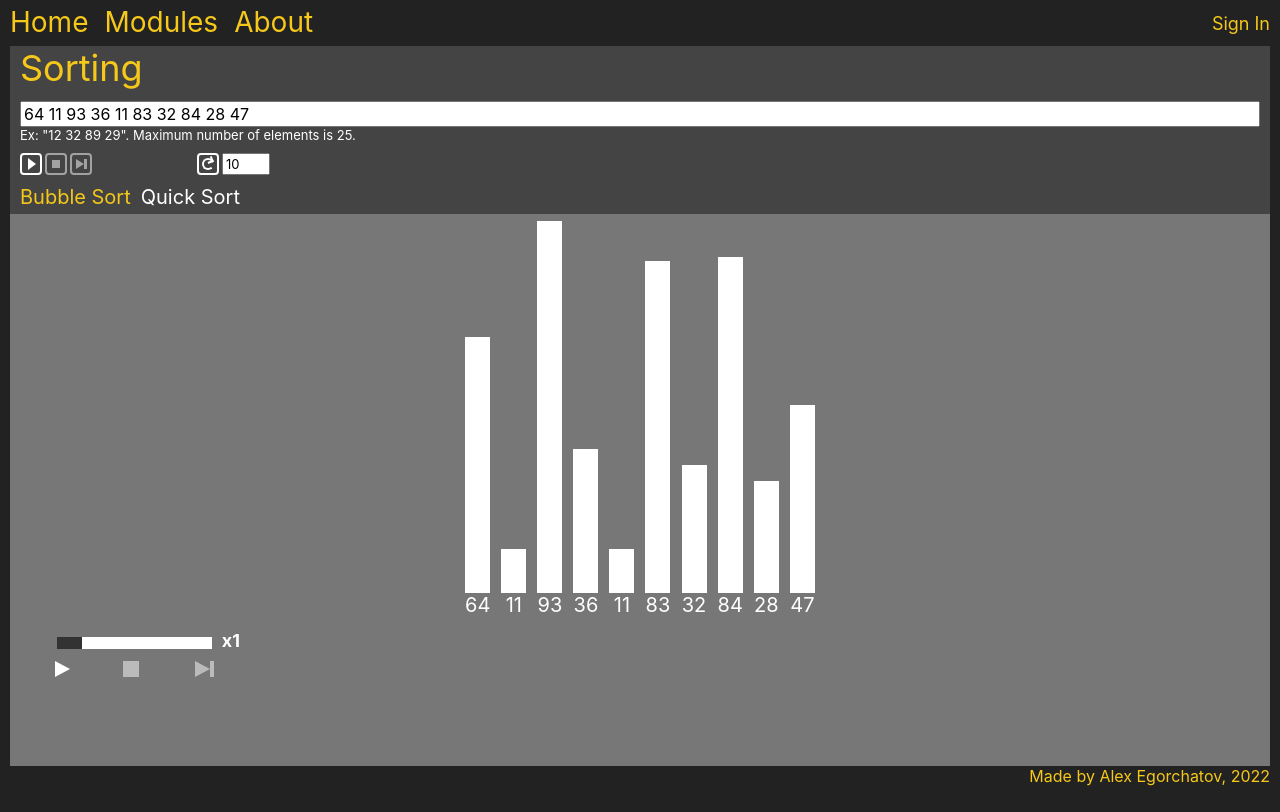
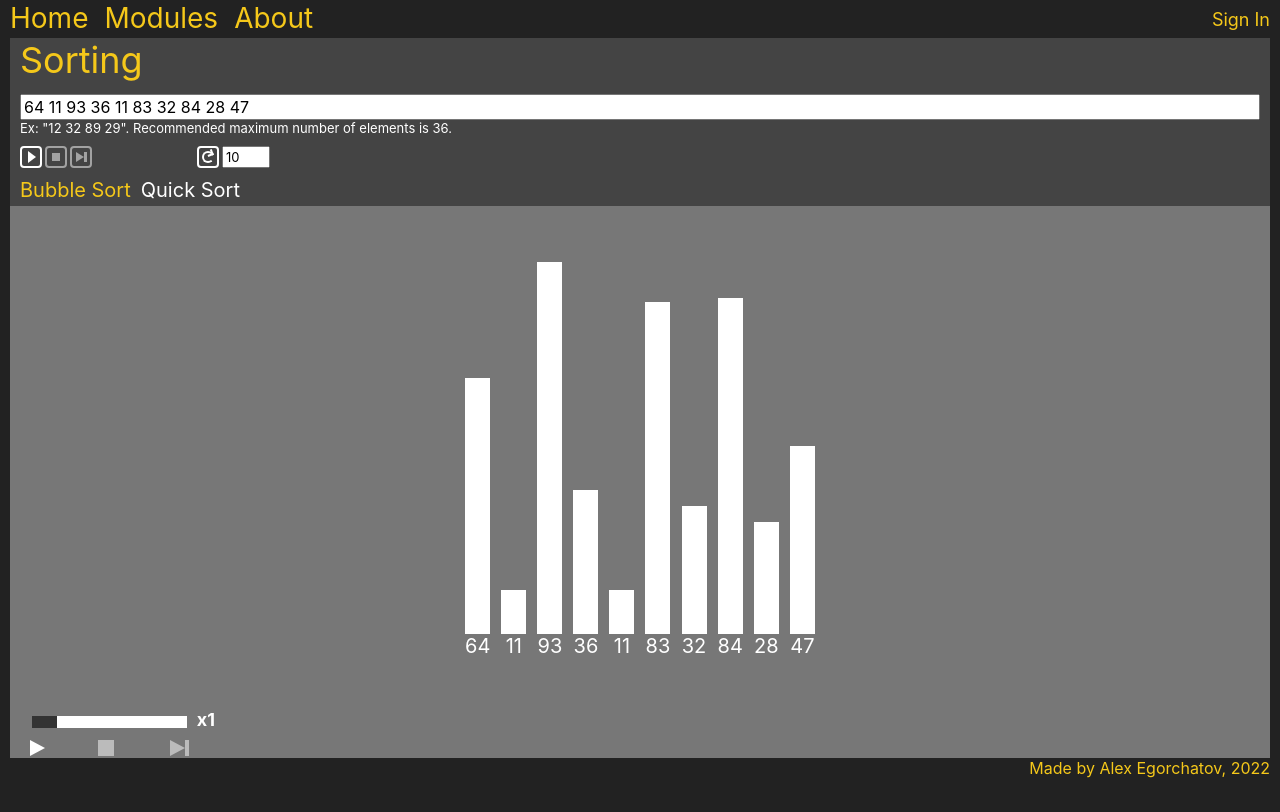
Before and after one commit to AlexEgorchatov/Algorithms, a React (Create React App) app in the folder frontend/: page /sort in a window 1280 px wide. Built offline with nearby package versions, Linux system fonts and the light colour scheme.

Commit message:
Updated the pages layout. Added dynamic range of maximum elements for hte Sorting page.

```diff
--- a/frontend/src/App.tsx
+++ b/frontend/src/App.tsx
@@ -31,7 +31,6 @@ function App() {
               margin: 0px 10px;
               background-color: ${pageBackground};
               height: 90%;
-              min-height: ${window.innerHeight * 0.9}px;
             `}
           >
             <Routes>
@@ -44,8 +43,6 @@ function App() {
           </div>
           <div
             css={css`
-              height: 5%;
-              min-height: 46px;
               margin: 0px 10px;
               color: ${mainFontColor};
               text-align: end;
--- a/frontend/src/Components/Header.tsx
+++ b/frontend/src/Components/Header.tsx
@@ -178,8 +178,6 @@ export const Header = ({ data }: Props) => {
         box-sizing: border-box;
         top: 0;
         width: 100%;
-        height: 5%;
-        min-height: 46px;
         min-width: 450px;
         display: flex;
         align-items: center;
--- a/frontend/src/Components/Slider.tsx
+++ b/frontend/src/Components/Slider.tsx
@@ -252,7 +252,7 @@ export const SliderComponent = () => {
         flex-direction: column;
         justify-content: space-between;
         width: 185px;
-        padding: 15px 15px 15px 45px;
+        padding-left: 20px;
         height: 45px;
       `}
     >
--- a/frontend/src/Pages/HomePage.tsx
+++ b/frontend/src/Pages/HomePage.tsx
@@ -66,7 +66,8 @@ const ModuleList = ({ data }: ModuleListProps) => (
   </div>
 );
 
-export const HomePage = () => (
+export const HomePage = () => {
+  return (
     <div
       css={css`
         display: block;
@@ -86,3 +87,4 @@ export const HomePage = () => (
       <ModuleList data={modules} />
     </div>
   );
+};
--- a/frontend/src/Pages/SortingPage.tsx
+++ b/frontend/src/Pages/SortingPage.tsx
@@ -20,6 +20,7 @@ import {
 import { handleStartAlgorithmButtonClick } from '../Resources/Helper';
 import { SortingAlgorithmBase, SortingAlgorithmTypeEnum } from '../Resources/Algorithms/AlgorithmBase';
 import { BubbleSort } from '../Resources/Algorithms/SortingAlgorithms';
+import { updatingWindowHeightStateAction, updatingWindowWidthStateAction } from '../Store/Shared/WindowStateManagement';
 
 export let SelectedAlgorithm: SortingAlgorithmBase = new BubbleSort(SortingAlgorithmTypeEnum.BubbleSort);
 export let InitialSortingBars: SortingBarProps[];
@@ -37,8 +38,9 @@ interface AlgorithmProps {
 
 const SortingInput = () => {
   const algorithmState = useSelector((state: AppState) => state.sortingAlgorithmState);
+  const windowState = useSelector((state: AppState) => state.windowState);
   const dispatch = useDispatch();
-  const inputRegex: RegExp = /^[0-9]{0,2}(\s[0-9]{1,2}){0,24}(\s)?$/;
+  const inputRegex: RegExp = /^[0-9]{0,2}(\s[0-9]{1,2})*(\s)?$/;
   const ref = useRef<HTMLInputElement>(null);
   const validateInput = (currentInput: string) => {
     let isValid: boolean = inputRegex.test(currentInput);
@@ -85,7 +87,7 @@ const SortingInput = () => {
           font-size: 13px;
         `}
       >
-        Ex: "12 32 89 29". Maximum number of elements is 25.
+        Ex: "12 32 89 29". Recommended maximum number of elements is {Math.floor(Math.max(windowState.windowWidth, 450) / 35)}.
       </div>
     </div>
   );
@@ -576,6 +578,19 @@ const SortingBar = ({ barHeight, barID, barState = SortingBarStateEnum.Unselecte
 
 export const SortingPage = () => {
   const algorithmState = useSelector((state: AppState) => state.sortingAlgorithmState);
+  const dispatch = useDispatch();
+
+  useEffect(() => {
+    const handleWindowResize = () => {
+      dispatch(updatingWindowWidthStateAction(window.innerWidth));
+      dispatch(updatingWindowHeightStateAction(window.outerHeight));
+    };
+
+    window.addEventListener('resize', handleWindowResize);
+    return () => {
+      window.removeEventListener('resize', handleWindowResize);
+    };
+  }, []);
 
   return (
     <div
@@ -619,15 +634,19 @@ export const SortingPage = () => {
       </div>
       <div
         css={css`
-          display: block;
+          display: flex;
+          flex-direction: column;
+          justify-content: space-around;
           background-color: ${moduleBackground};
           height: 80%;
+          min-height: 500px;
         `}
       >
         <div
           css={css`
             display: flex;
             height: 70%;
+            min-height: 425px;
             justify-content: center;
             align-items: flex-end;
           `}
@@ -638,7 +657,6 @@ export const SortingPage = () => {
               align-items: flex-end;
               justify-content: space-between;
               width: ${algorithmState.sortingBars.length * 35}px;
-              position: absolute;
             `}
           >
             {algorithmState.sortingBars.map((bar, index) => (
@@ -647,7 +665,15 @@ export const SortingPage = () => {
           </div>
         </div>
 
-        <SliderComponent />
+        <div
+          css={css`
+            display: flex;
+            justify-content: flex-start;
+            align-items: flex-end;
+          `}
+        >
+          <SliderComponent />
+        </div>
       </div>
     </div>
   );
--- /dev/null
+++ b/frontend/src/Store/Shared/WindowStateManagement.ts
@@ -0,0 +1,50 @@
+//#region State
+export interface WindowState {
+  readonly windowWidth: number;
+  readonly windowHeight: number;
+}
+
+const initialWindowState: WindowState = {
+  windowWidth: window.innerWidth,
+  windowHeight: window.innerHeight,
+};
+//#endregion State
+
+//#region Actions
+const UPDATINGWINDOWWIDTHSTATE = 'UpdatingWindowWidthState';
+export const updatingWindowWidthStateAction = (windowWidth: number) =>
+  ({
+    type: UPDATINGWINDOWWIDTHSTATE,
+    windowWidth: windowWidth,
+  } as const);
+
+const UPDATINGWINDOWHEIGHTSTATE = 'UpdatingWindowHeightState';
+export const updatingWindowHeightStateAction = (windowHeight: number) =>
+  ({
+    type: UPDATINGWINDOWHEIGHTSTATE,
+    windowHeight: windowHeight,
+  } as const);
+
+//#endregion Actions
+
+//#region Reducers
+type WindowActions = ReturnType<typeof updatingWindowWidthStateAction> | ReturnType<typeof updatingWindowHeightStateAction>;
+export const windowReducer = (state = initialWindowState, action: WindowActions) => {
+  switch (action.type) {
+    case UPDATINGWINDOWWIDTHSTATE:
+      return {
+        ...state,
+        windowWidth: action.windowWidth,
+      };
+
+    case UPDATINGWINDOWHEIGHTSTATE:
+      return {
+        ...state,
+        windowHeight: action.windowHeight,
+      };
+
+    default:
+      return state;
+  }
+};
+//#endregion Reducers
--- a/frontend/src/Store/Store.ts
+++ b/frontend/src/Store/Store.ts
@@ -6,6 +6,7 @@ import { pathFindingModuleReducer, PathFindingModuleState } from './Home Page/Pa
 import { headerReducer, HeaderState } from './Home Page/HeaderStateManagement';
 import { sliderComponentReducer, SliderComponentState } from './Shared/SliderComponentStateManagement';
 import { sortingAlgorithmReducer, SortingPageState } from './Sorting Page/SortingPageStateManagement';
+import { windowReducer, WindowState } from './Shared/WindowStateManagement';
 
 const rootReducer = combineReducers<AppState>({
   sortingModuleState: sortingModuleReducer,
@@ -14,6 +15,7 @@ const rootReducer = combineReducers<AppState>({
   headerState: headerReducer,
   sliderComponentState: sliderComponentReducer,
   sortingAlgorithmState: sortingAlgorithmReducer,
+  windowState: windowReducer,
 });
 
 export function createStore(): Store<AppState> {
@@ -28,4 +30,5 @@ export interface AppState {
   readonly headerState: HeaderState;
   readonly sliderComponentState: SliderComponentState;
   readonly sortingAlgorithmState: SortingPageState;
+  readonly windowState: WindowState;
 }
```
Lines whose indentation alone changed are shown as unchanged.
